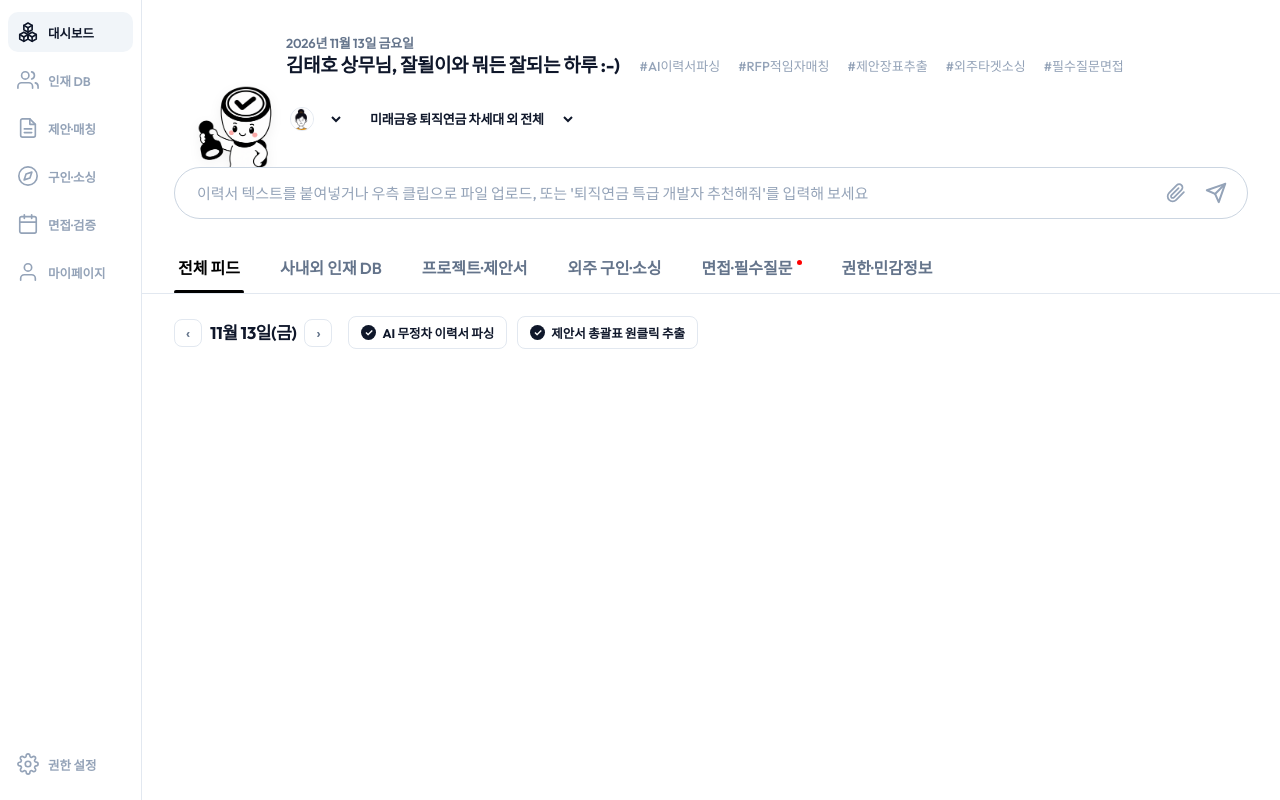
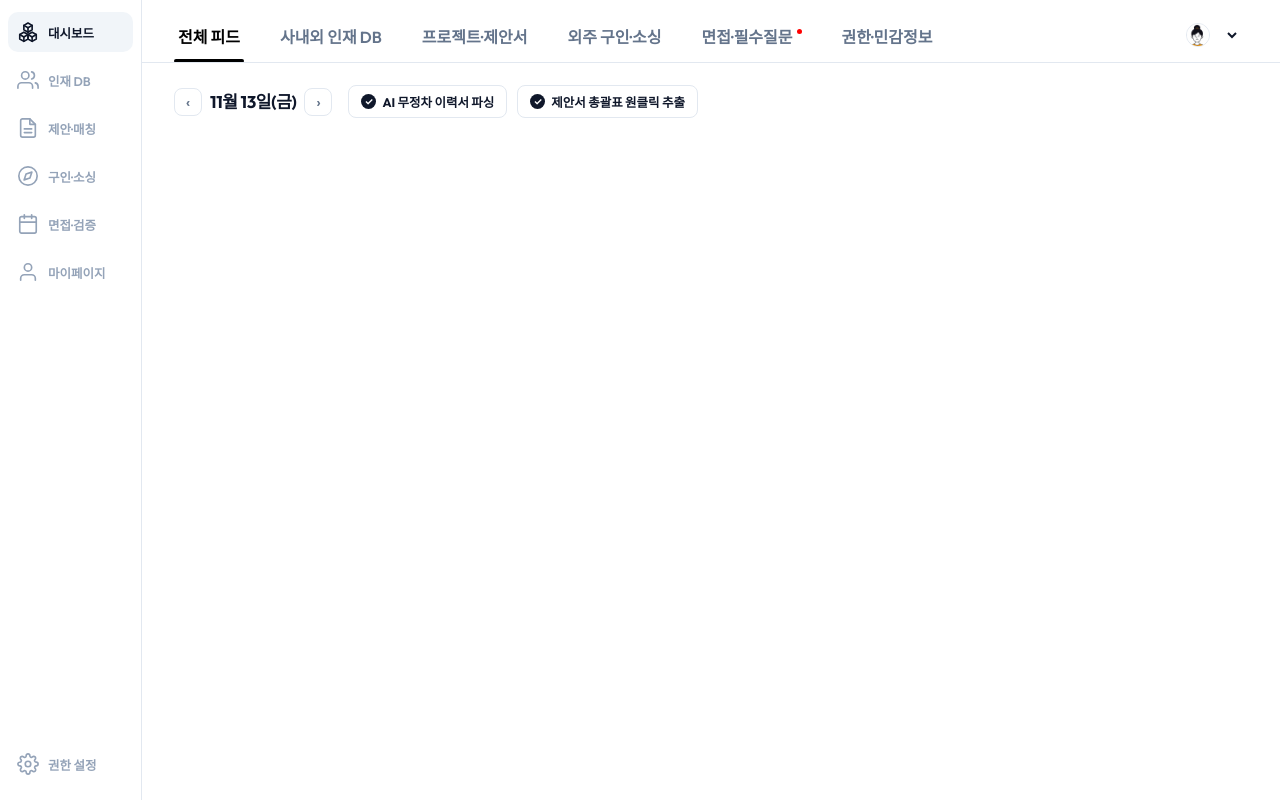
Before and after one commit to uneechung-lab/zal-will, a website: page public/index.html in a window 1280 px wide. Drawn offline with Linux system fonts and the light colour scheme; no server answers; a web font is replaced by a local one.

Commit message:
style: remove top greeting/composer section and keep only account info in header

```diff
--- a/public/app.js
+++ b/public/app.js
@@ -120,10 +120,9 @@ function renderHeaderAndPermissions() {
     `<option value="guest_external" ${state.userId === 'guest_external' ? 'selected' : ''}>오픈 구인 방문자 (비회원)</option>`
   ].join('');
 
-  // Update Greeting & Avatar (ZAL Universe style)
-  const displayName = currentUser ? currentUser.name : '외부 지원자';
-  document.getElementById('greetingTitle').textContent = `${displayName}님, 잘될이와 뭐든 잘되는 하루 :-)`;
-  document.getElementById('currentUserAvatar').src = getAvatarForId(state.userId);
+  // Update Avatar
+  const avatarEl = document.getElementById('currentUserAvatar');
+  if (avatarEl) avatarEl.src = getAvatarForId(state.userId);
 
   // Render Right Member/Role Quick Chips (Exact match to 전체 | 나 | 조상무 | 정다음 in 잘됨)
   const chipsContainer = document.getElementById('quickRoleChips');
--- a/public/index.html
+++ b/public/index.html
@@ -9,7 +9,7 @@
 </head>
 <body>
   <div class="app-layout">
-    <!-- Left Navigation Rail (Identical to 잘됨 LeftNavRail) -->
+    <!-- Left Navigation Rail -->
     <aside class="left-nav-rail" id="leftNavRail">
       <div class="rail-top-group">
         <button type="button" class="rail-btn active" data-tab="dashboard" onclick="switchTab('dashboard')">
@@ -101,73 +101,7 @@
 
     <!-- Main Scrollable Area -->
     <div class="main-scroll-area" id="mainScrollArea">
-      <!-- Top Morning Greeting + Mascot + AI Prompt Bar -->
-      <div class="zal-top-header-wrap">
-        <div class="zal-greeting-row">
-          <div class="zal-greeting-left">
-            <span class="zal-date-label" id="todayDateLabel">2026년 11월 13일 금요일</span>
-            <div class="zal-title-tags-row">
-              <h2 class="zal-greeting-title" id="greetingTitle">김태호 상무님, 잘될이와 뭐든 잘되는 하루 :-)</h2>
-              <div class="zal-hashtag-group">
-                <button type="button" class="zal-hashtag-btn" onclick="triggerSampleParse('sample1')">#AI이력서파싱</button>
-                <button type="button" class="zal-hashtag-btn" onclick="switchTab('projects')">#RFP적임자매칭</button>
-                <button type="button" class="zal-hashtag-btn" onclick="openProposalSheetModal('prj_1')">#제안장표추출</button>
-                <button type="button" class="zal-hashtag-btn" onclick="switchTab('sourcing')">#외주타겟소싱</button>
-                <button type="button" class="zal-hashtag-btn" onclick="switchTab('interviews')">#필수질문면접</button>
-              </div>
-            </div>
-          </div>
-
-          <!-- Right: User Switcher Pill & Project Selector Pill (Identical to 잘됨) -->
-          <div class="zal-top-controls-right">
-            <!-- User Avatar & Role Switcher -->
-            <div class="zal-user-pill-wrap">
-              <img id="currentUserAvatar" src="/pic1_thumb.png" alt="avatar" class="zal-mini-avatar" />
-              <select id="userRoleSelect" class="zal-clean-select" title="계정 / 역할 권한 전환"></select>
-            </div>
-
-            <!-- Active Project Quick Selector -->
-            <div class="zal-project-pill-wrap">
-              <select id="headerProjectSelect" class="zal-clean-select" onchange="handleHeaderProjectChange(this.value)">
-                <option value="ALL">미래금융 퇴직연금 차세대 외 전체</option>
-                <option value="prj_1">미래금융 퇴직연금 차세대 구축</option>
-                <option value="prj_2">대한자산운용 채권·펀드 수탁 고도화</option>
-              </select>
-            </div>
-          </div>
-        </div>
-      </div>
-
-      <!-- Peeking Mascot (bi2.png) & Rounded Pill AI Input Bar -->
-      <div class="zal-composer-outer">
-        <div class="zal-composer-inner">
-          <img src="/bi2.png" alt="잘될이 캐릭터" class="zal-peeking-mascot" />
-
-          <div class="zal-composer-box" id="zalComposerBox">
-            <input
-              type="text"
-              id="aiQuickInput"
-              class="zal-composer-input"
-              placeholder="이력서 텍스트를 붙여넣거나 우측 클립으로 파일 업로드, 또는 '퇴직연금 특급 개발자 추천해줘'를 입력해 보세요"
-              onkeydown="if(event.key==='Enter'){handleQuickAiInput();}"
-            />
-            <label class="zal-clip-btn" title="이력서 파일 업로드 (.pdf, .docx, .xlsx, .txt)">
-              <svg width="20" height="20" viewBox="0 0 24 24" fill="none" stroke="currentColor" stroke-width="2.1" stroke-linecap="round" stroke-linejoin="round">
-                <path d="M21.44 11.05l-9.19 9.19a6 6 0 0 1-8.49-8.49l9.19-9.19a4 4 0 0 1 5.66 5.66l-9.2 9.19a2 2 0 0 1-2.83-2.83l8.49-8.48"/>
-              </svg>
-              <input type="file" id="headerResumeFileInput" accept=".pdf,.doc,.docx,.xls,.xlsx,.txt" style="display:none;" onchange="handleResumeFileUpload(event)" />
-            </label>
-            <button type="button" class="zal-send-btn" onclick="handleQuickAiInput()" title="AI 잘될이 실행 (Enter)">
-              <svg width="22" height="22" viewBox="0 0 24 24" fill="none" stroke="currentColor" stroke-width="2.2" stroke-linecap="round" stroke-linejoin="round">
-                <line x1="22" y1="2" x2="11" y2="13"></line>
-                <polygon points="22 2 15 22 11 13 2 9 22 2"></polygon>
-              </svg>
-            </button>
-          </div>
-        </div>
-      </div>
-
-      <!-- Sticky Filter Tabs Bar (Identical to 잘됨: 전체 피드 | 인재 DB | 제안·매칭 | 구인·소싱 | 면접·검증 | 권한 설정) -->
+      <!-- Sticky Top Bar: Navigation Tabs on Left + Account Info on Right -->
       <div class="zal-sticky-tabs-bar">
         <div class="zal-sticky-tabs-inner">
           <div class="zal-tabs-list" id="mainNav">
@@ -182,12 +116,18 @@
             <button type="button" class="nav-tab toggle-item" data-tab="permissions">권한·민감정보</button>
           </div>
 
-          <!-- Permission Status Summary Pill on the Right of Tabs -->
-          <div id="permissionStrip" class="zal-perm-summary"></div>
+          <!-- Top Right: Account Info Only -->
+          <div class="zal-top-account-right">
+            <div id="permissionStrip" class="zal-perm-summary"></div>
+            <div class="zal-user-pill-wrap">
+              <img id="currentUserAvatar" src="/pic1_thumb.png" alt="avatar" class="zal-mini-avatar" />
+              <select id="userRoleSelect" class="zal-clean-select" title="계정 / 역할 권한 전환"></select>
+            </div>
+          </div>
         </div>
       </div>
 
-      <!-- Sub-header Bar: Date / Quick Filter Checkboxes on Left + Rounded Black/White Member/Role Chips on Right -->
+      <!-- Sub-header Bar: Date / Quick Action Pills on Left + Rounded Black/White Member/Role Chips on Right -->
       <div class="zal-subheader-bar">
         <div class="zal-subheader-left">
           <div class="zal-date-nav">
--- a/public/styles.css
+++ b/public/styles.css
@@ -391,8 +391,15 @@ button, input, select, textarea {
   z-index: 45;
   background-color: #ffffff;
   width: 100%;
-  padding-top: 10px;
+  padding-top: 14px;
   border-bottom: 1px solid #e2e8f0;
+}
+
+.zal-top-account-right {
+  display: flex;
+  align-items: center;
+  gap: 12px;
+  padding-bottom: 6px;
 }
 
 .zal-sticky-tabs-inner {
```
